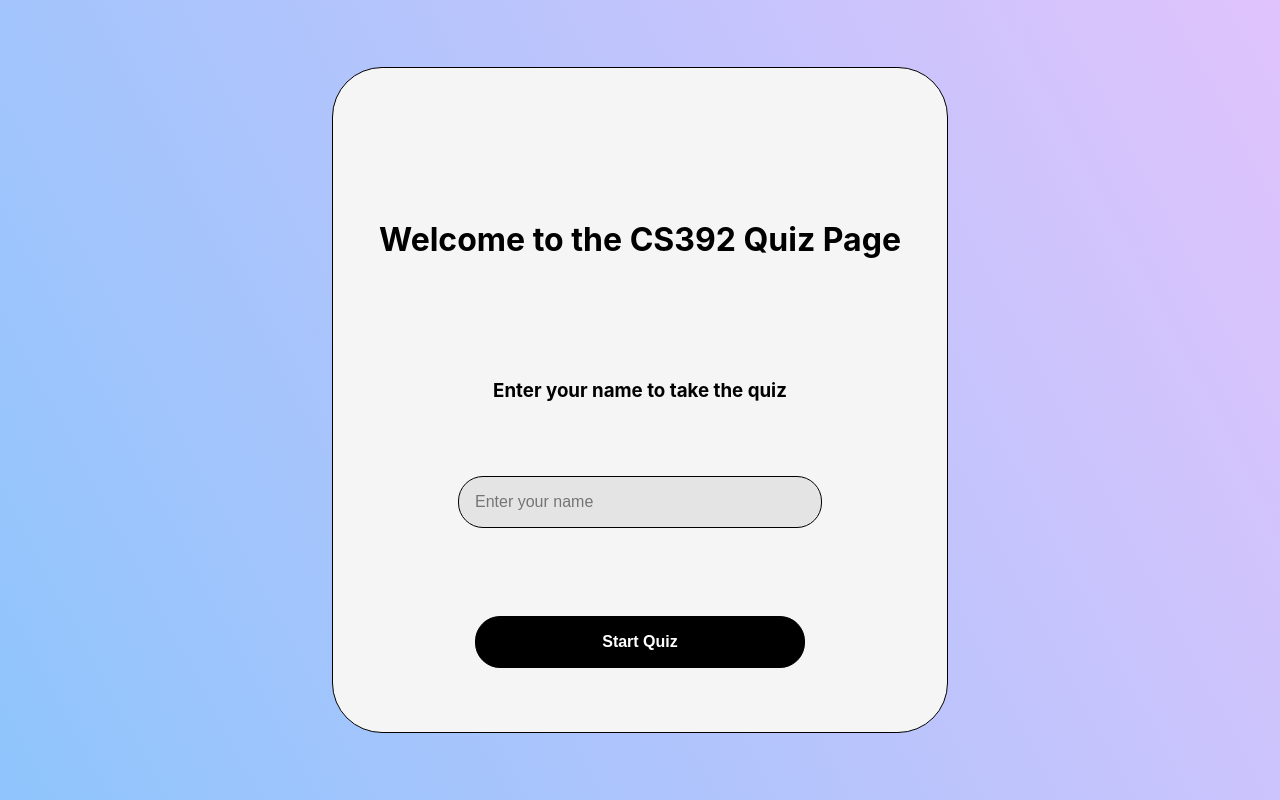
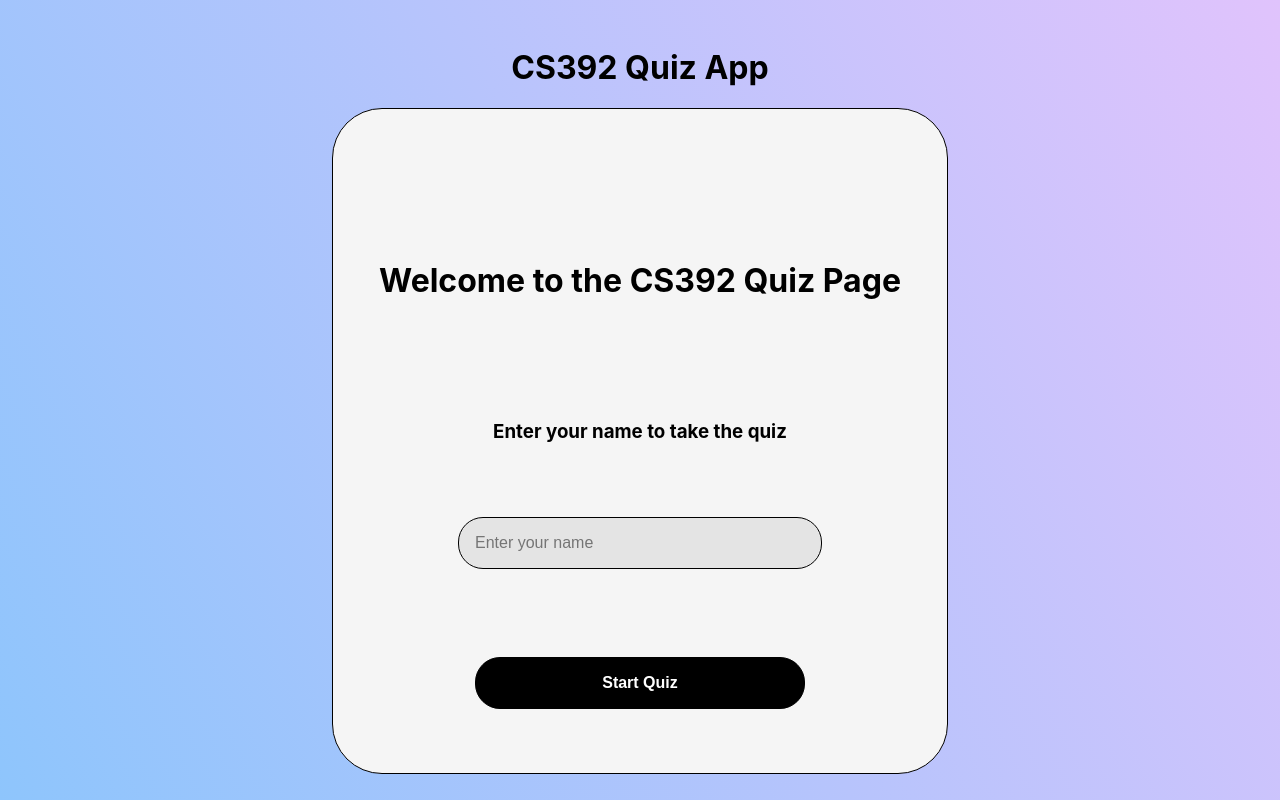
Before and after one commit to sadiqalhumood/quiz-app, a React (Create React App) app: page / in a window 1280 px wide. Built offline with nearby package versions, Linux system fonts and the light colour scheme.

Commit message:
added even more comments

```diff
--- a/src/App.css
+++ b/src/App.css
@@ -1,23 +1,28 @@
-.App {
+/* center the text in the app */
+.app {
   text-align: center;
 }
 
-.App-logo {
+/* styling for the app logo */
+.app-logo {
   height: 40vmin;
   pointer-events: none;
 
+  /* responsive styling for smaller screens */
   @media (max-width: 600px) {
     height: 30vmin;
   }
 }
 
+/* animation for the app logo spin */
 @media (prefers-reduced-motion: no-preference) {
-  .App-logo {
-    animation: App-logo-spin infinite 20s linear;
+  .app-logo {
+    animation: app-logo-spin infinite 20s linear;
   }
 }
 
-.App-header {
+/* styling for the app header */
+.app-header {
   background-color: #282c34;
   min-height: 50vh;
   display: flex;
@@ -28,11 +33,13 @@
   color: white;
 }
 
-.App-link {
+/* styling for app links */
+.app-link {
   color: #61dafb;
 }
 
-@keyframes App-logo-spin {
+/* keyframes for the app logo spin animation */
+@keyframes app-logo-spin {
   from {
     transform: rotate(0deg);
   }
--- a/src/App.jsx
+++ b/src/App.jsx
@@ -1,54 +1,59 @@
-import { useState } from "react";
+import React, { useState } from 'react';
 import './App.css';
-import FinalPage from "./components/FinalPage";
 import StartingPage from "./components/StartingPage";
-import QuestionsPage from "./components/QuestionsPage";
-
-function App() {
+import Result from "./components/Result";
+import QuizContainer from "./components/Questions";
 
 
+const App = () => {
+  /* State variables for managing quiz state */
+  const [quizStarted, setQuizStarted] = useState(false);
+  const [quizFinished, setQuizFinished] = useState(false);
+  const [userScore, setUserScore] = useState(0);
 
-  const [showStartingPage, setShowStartingPage] = useState(true);
-  const [showQuestionsPage, setShowQuestionsPage] = useState(false);
-  const [showFinalPage, setShowFinalPage] = useState(false);
+  /* Starting the quiz */
+  const handleQuizStart = () => {
+    setQuizStarted(true);
+  };
 
-  const [score, setScore] = useState(0);
-  const [topScore, setTopScore] = useState(0);
+  /* Finishing the quiz and updating user score */
+  const handleQuizFinish = (score) => {
+    setQuizFinished(true);
+    setUserScore(score);
+  };
 
-  const [username, setUsername] = useState("");
+  /* Restarting the quiz */
+  const handleRestartQuiz = () => {
+    setQuizStarted(false);
+    setQuizFinished(false);
+    setUserScore(0);
+  };
 
+  /* Render the App component */
   return (
-    <>
-      {showStartingPage && (
-        <StartingPage
-          setShowStartingPage={setShowStartingPage}
-          setShowQuestionsPage={setShowQuestionsPage}
-          topScore={topScore}
-          setUsername={setUsername}
-        />
-      )}
+      <div className="app">
+        <h1>CS392 Quiz App</h1>
 
-      {showQuestionsPage && (
-        <QuestionsPage
-          score={score}
-          setScore={setScore}
-          setShowQuestionsPage={setShowQuestionsPage}
-          setShowFinalPage={setShowFinalPage}
-        />
-      )}
+        {/* Show the starting page if the quiz hasn't started or finished */}
+        {!quizStarted && !quizFinished && (
+            <StartingPage onStartQuiz={handleQuizStart} />
+        )}
 
-      {showFinalPage && (
-        <FinalPage
-          score={score}
-          setScore={setScore}
-          setShowStartingPage={setShowStartingPage}
-          setShowFinalPage={setShowFinalPage}
-        />
-      )}
-    </>
+        {/* Show the quiz container if the quiz has started but not finished */}
+        {quizStarted && !quizFinished && (
+            <QuizContainer onQuizFinish={handleQuizFinish} />
+        )}
+
+        {/* Show the result and restart button if the quiz has finished */}
+        {quizFinished && (
+            <>
+              <Result score={userScore} totalQuestions={5} />
+              <button onClick={handleRestartQuiz}>Restart Quiz</button>
+            </>
+        )}
+      </div>
   );
+};
 
-}
-
-
+/* Export the App component as the default export */
 export default App;
```
Also changed, not shown: src/index.css (+11 -3 lines).
